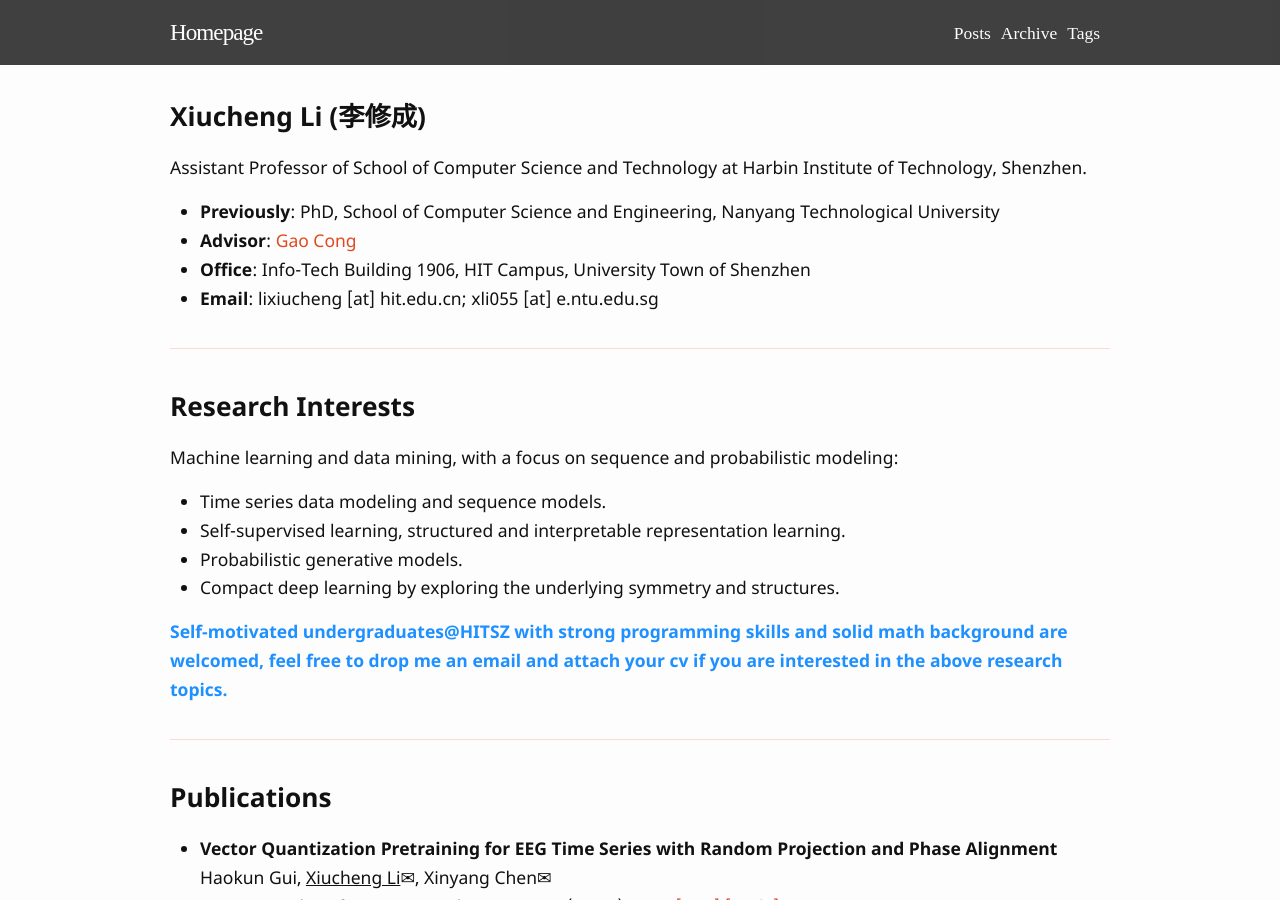
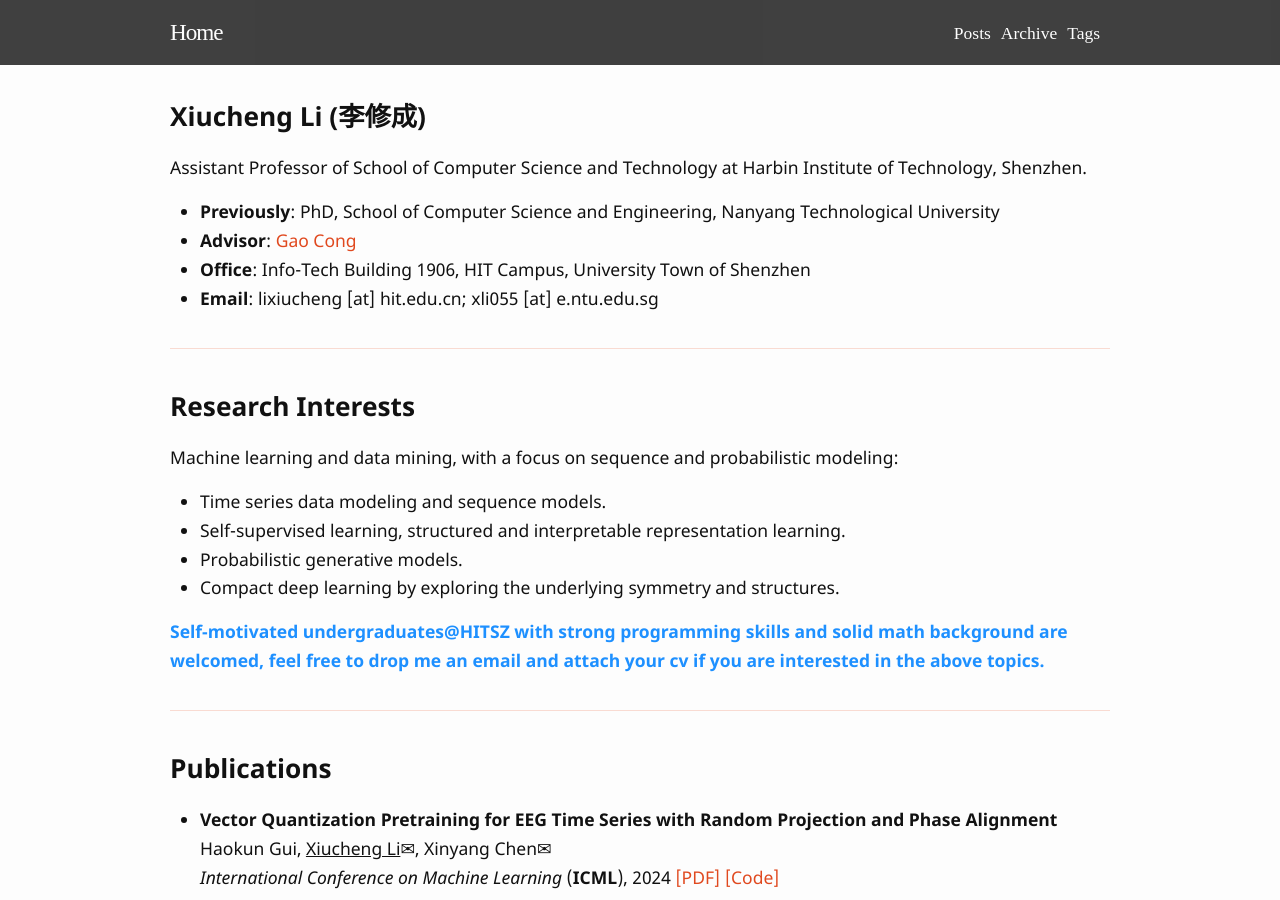
Before and after one commit to boathit/boathit.github.io, a Jekyll site: the page built from index.md, in a window 1280 px wide and 900 px high. Built offline with Jekyll 4.4.1, drawn with Linux system fonts in a browser that asks for light colours; some web fonts are replaced; our own code applies the rules of GitHub Pages for plain Markdown files.

Commit message:
update 20240618

```diff
--- a/_config.yml
+++ b/_config.yml
@@ -1,5 +1,5 @@
-title: Homepage
-name: "Homepage"
+title: Home
+name: "Home"
 author: Xiucheng Li
 baseurl: ""
 description: Document my learning notes.
--- a/index.md
+++ b/index.md
@@ -23,7 +23,7 @@ Machine learning and data mining, with a focus on sequence and probabilistic mod
 
 
 
-<h4 style="color:DodgerBlue;">Self-motivated undergraduates@HITSZ with strong programming skills and solid math background are welcomed, feel free to drop me an email and attach your cv if you are interested in the above research topics.</h4>
+<h4 style="color:DodgerBlue;">Self-motivated undergraduates@HITSZ with strong programming skills and solid math background are welcomed, feel free to drop me an email and attach your cv if you are interested in the above topics.</h4>
 
 ---
 
```
